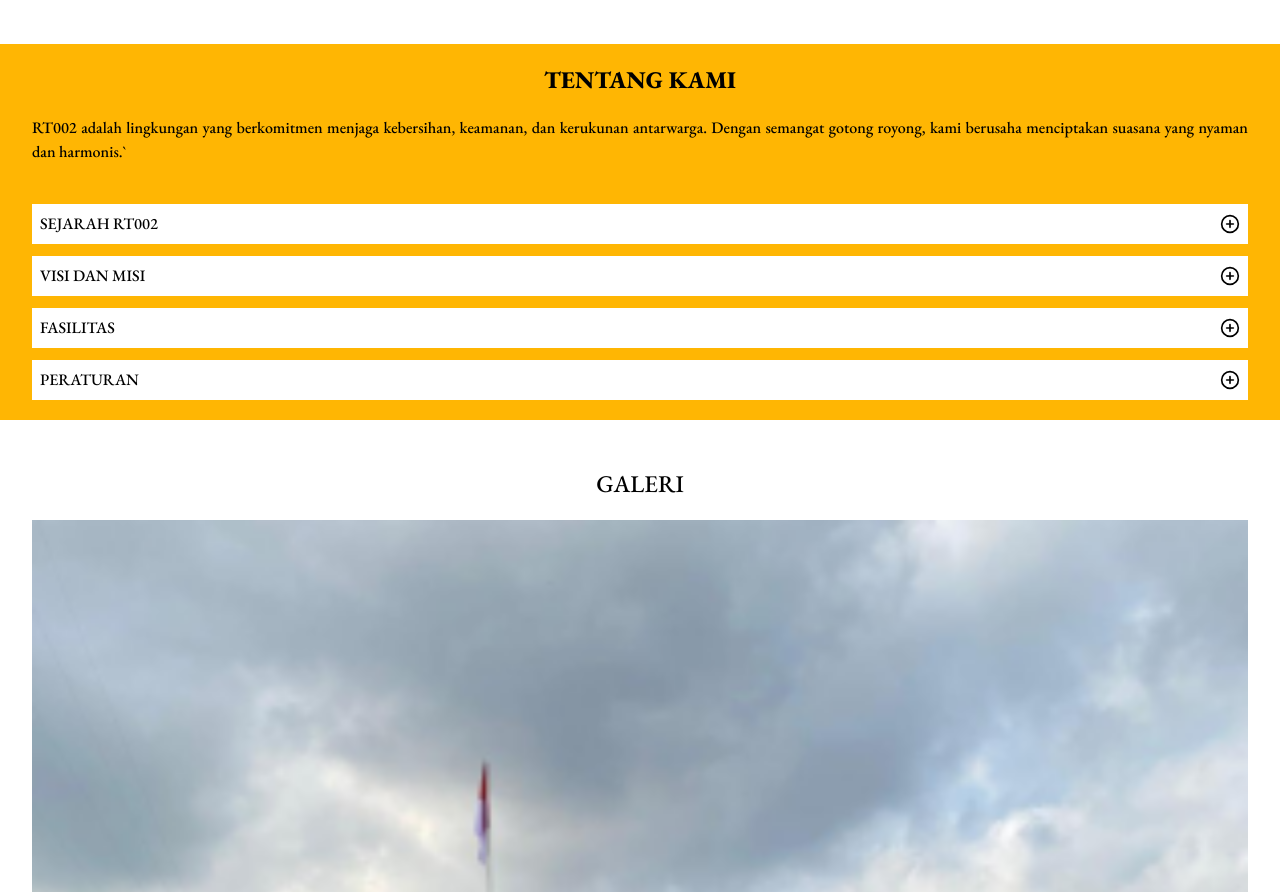
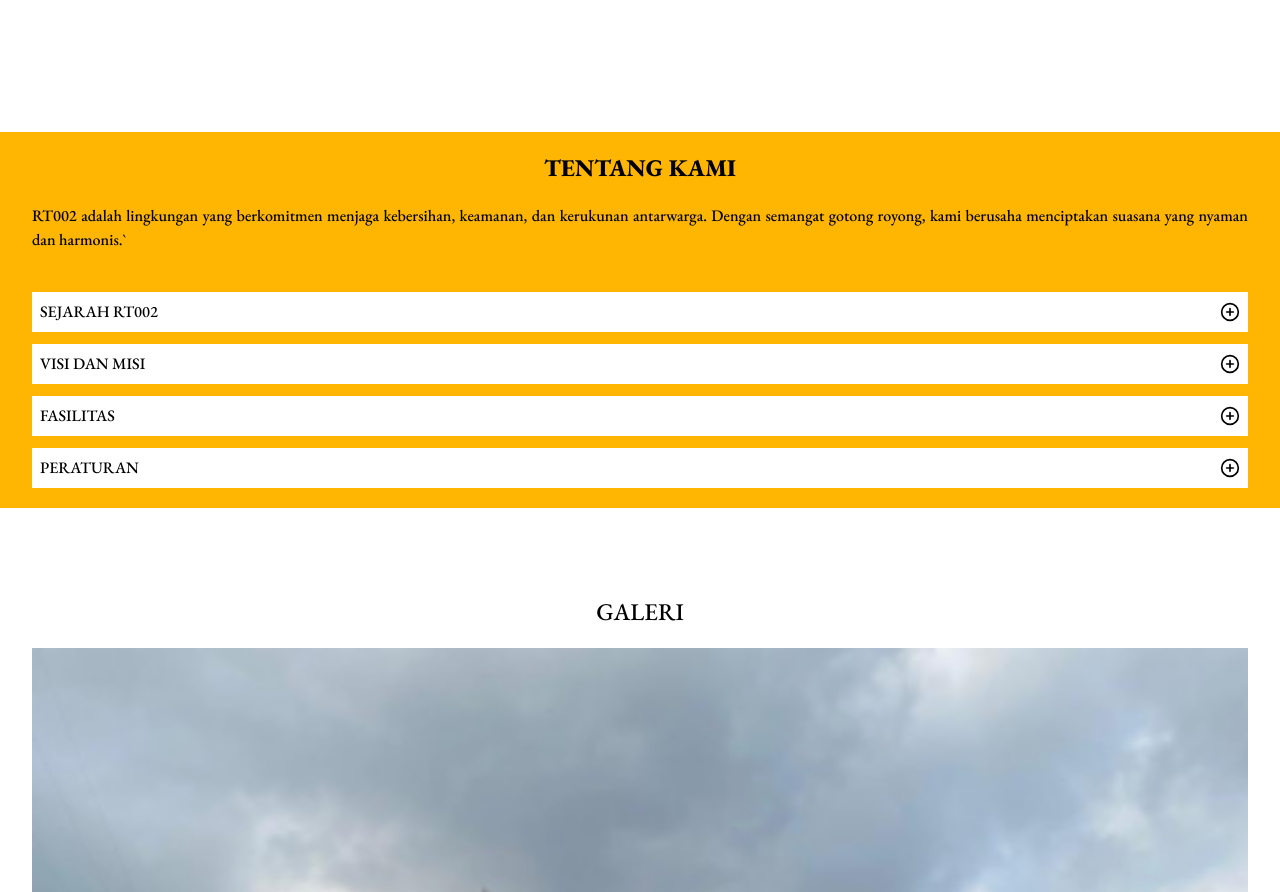
Before and after one commit to myogaazwar/RT-002, a React (Vite) app: page / in a window 1280 px wide. Shown: the part 4180-5072 px from the top of the page. Built offline with nearby package versions, Linux system fonts and the light colour scheme.

Commit message:
update: margin top for galeri section & tentang section

```diff
--- a/src/components/galeri/Galeri.jsx
+++ b/src/components/galeri/Galeri.jsx
@@ -11,7 +11,7 @@ const Galeri = () => {
   return (
     <section
       id={'galeri'}
-      className='h-[1200px] px-8 py-2 mt-10  eb-garamond-medium'
+      className='h-[1200px] px-8 py-2 mt-20  eb-garamond-medium'
     >
       <h2 className='mb-5 text-center text-2xl'>GALERI</h2>
       <Swiper
--- a/src/components/tentang/Tentang.jsx
+++ b/src/components/tentang/Tentang.jsx
@@ -14,7 +14,7 @@ const Tentang = () => {
   };
 
   return (
-    <section id={'tentang'} className='h-full eb-garamond-medium mt-10'>
+    <section id={'tentang'} className='h-full eb-garamond-medium mt-32'>
       <main className='bg-main-color py-5 px-8 flex flex-col gap-y-10'>
         <div>
           <h2 className=' text-center text-2xl eb-garamond-bold'>
```
